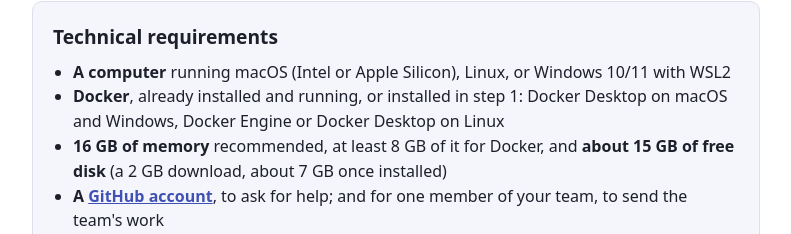
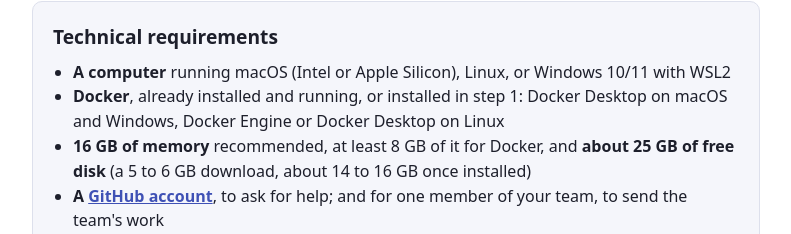
Before and after one commit to mcencini/mritogetherthon, a plain HTML site: page web/index.html in a window 1280 px wide. Shown: the part 174-408 px from the top of the page, without its empty margins (244-1035 px from the left). Drawn offline with Linux system fonts and the light colour scheme; no server answers.

Commit message:
State the full environment's download and disk size, and how :latest is published
Co-Authored-By: Claude Opus 5.5 <noreply@anthropic.com>

```diff
--- a/web/index.html
+++ b/web/index.html
@@ -141,7 +141,7 @@ details > :first-child ~ * { margin-top: 10px; }
     <ul>
       <li><strong>A computer</strong> running macOS (Intel or Apple Silicon), Linux, or Windows 10/11 with WSL2</li>
       <li><strong>Docker</strong>, already installed and running, or installed in step 1: Docker Desktop on macOS and Windows, Docker Engine or Docker Desktop on Linux</li>
-      <li><strong>16 GB of memory</strong> recommended, at least 8 GB of it for Docker, and <strong>about 15 GB of free disk</strong> (a 2 GB download, about 7 GB once installed)</li>
+      <li><strong>16 GB of memory</strong> recommended, at least 8 GB of it for Docker, and <strong>about 25 GB of free disk</strong> (a 5 to 6 GB download, about 14 to 16 GB once installed)</li>
       <li><strong>A <a href="https://github.com/signup">GitHub account</a></strong>, to ask for help; and for one member of your team, to send the team's work</li>
     </ul>
     <p class="small">Installing Docker needs administrator rights: on a computer managed by your
```
Also changed, not shown: 1 other file.
